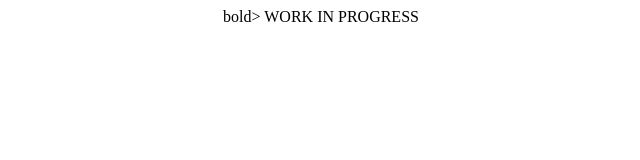
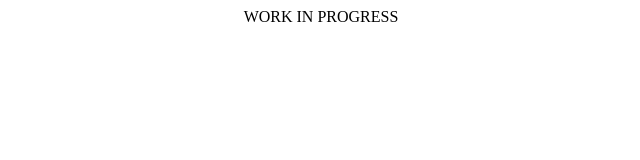
Before and after one commit to KhizerPL/website, a plain HTML site: page index.html in a window 1280 px wide. Shown: the full height of the page, 319-959 px from the left. Drawn offline with Linux system fonts and the light colour scheme.

Commit message:
Update index.html

```diff
--- a/index.html
+++ b/index.html
@@ -5,7 +5,7 @@
 <body>
 
 
-      <center> bold> WORK IN PROGRESS </bold>   </center>
+      <center> <bold> WORK IN PROGRESS </bold>   </center>
 
 
 <body>
```
